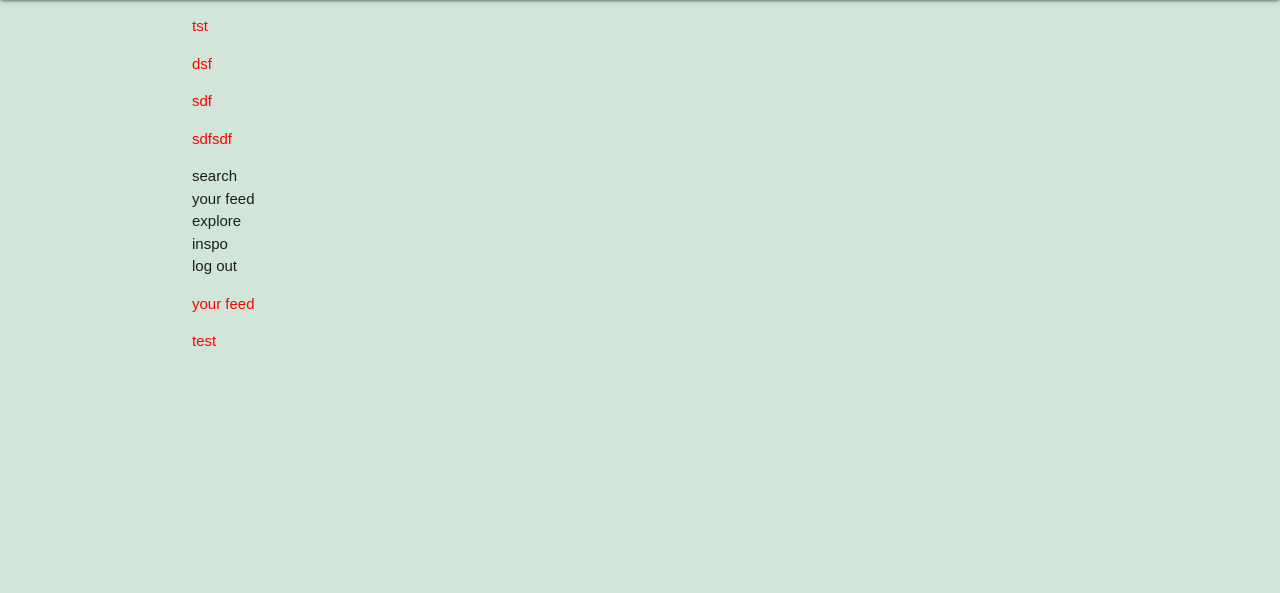
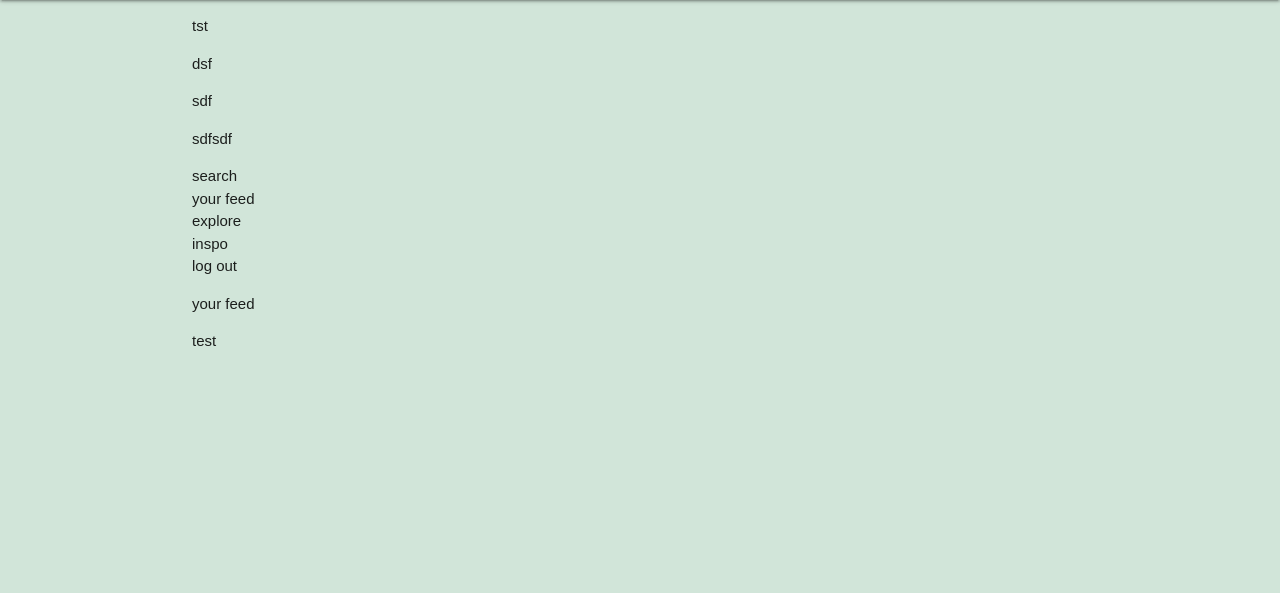
Before and after one commit to khadijaagha/project-3-qurate, a Django app: page /about/ in a window 1280 px wide. Shown: the part 64-657 px from the top of the page. Run offline with Django 4.2, Linux system fonts and the light colour scheme.

Commit message:
Reverted changes to 8f9fb9785fa2d86f4aa4c715d5e872c24cf5a1e3

```diff
--- a/main_app/models.py
+++ b/main_app/models.py
@@ -39,3 +39,5 @@ class Comment(models.Model):
     likes = models.IntegerField()
     created_at = models.DateTimeField(auto_now_add=True)
     updated_at = models.DateTimeField(auto_now=True)
+
+# change
--- a/main_app/static/css/style.css
+++ b/main_app/static/css/style.css
@@ -31,6 +31,3 @@ footer.page-footer {
   .heading-section {
     border: 1px solid red;
   }
-  p {
-    color: red;
-  }
--- a/main_app/templates/about.html
+++ b/main_app/templates/about.html
@@ -31,3 +31,5 @@
 </container>
 </container>
 {% endblock content %}
+
+<!-- Change -->
```
